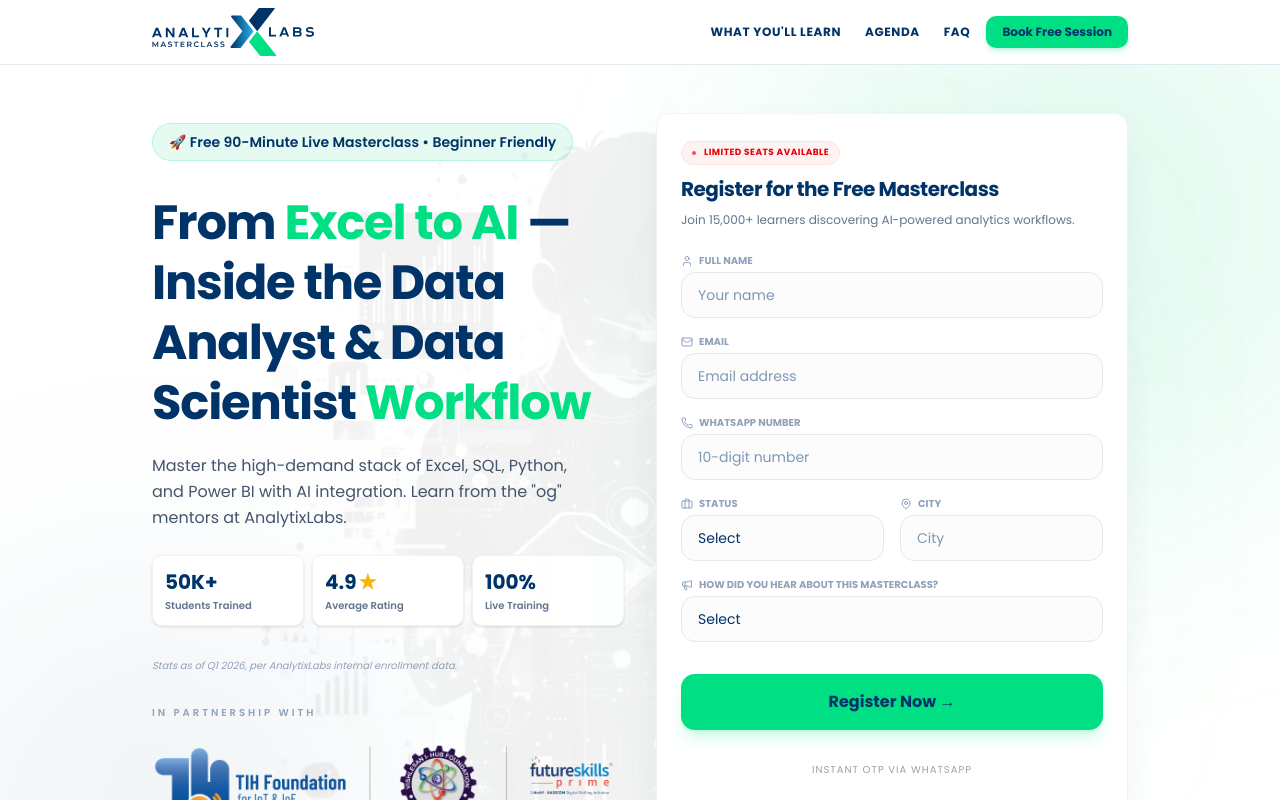
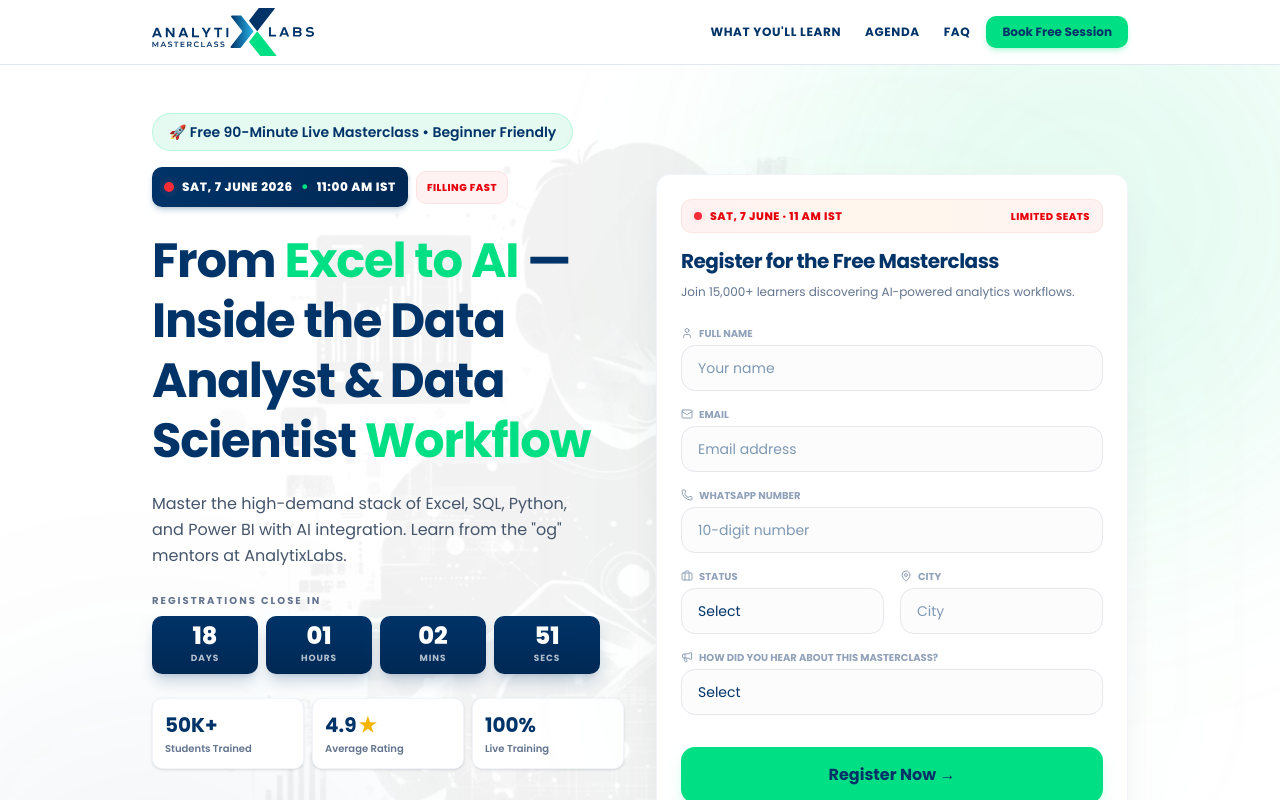
Before and after one commit to designxpo/Excel_to_AI_Landing_Page, a Next.js app: page / in a window 1280 px wide. Shown: the top 800 px of the page. Built offline with nearby package versions, Linux system fonts and the light colour scheme; no server answers; the database is empty.

Commit message:
feat: add Countdown component, update StickyCta and page

```diff
--- a/src/app/page.tsx
+++ b/src/app/page.tsx
@@ -2,6 +2,7 @@
 import Image from "next/image";
 import { RegistrationForm } from "@/components/RegistrationForm";
 import { StickyCta } from "@/components/StickyCta";
+import { Countdown } from "@/components/Countdown";
 import { Accordion, AccordionContent, AccordionItem, AccordionTrigger } from "@/components/ui/accordion";
 import { getSettings, getFaqs } from "@/lib/db";
 import SeoJsonLd from "@/components/SeoJsonLd";
@@ -63,8 +64,24 @@
         <div className="relative max-w-5xl mx-auto px-6 py-8 md:py-12 grid lg:grid-cols-2 gap-8 items-center">
           {/* Left Content */}
           <div className="z-10">
-            <div className="inline-flex items-center gap-2 bg-[#00DF83]/10 border border-[#00DF83]/20 rounded-full px-4 py-2 text-sm font-semibold text-[#003368] mb-8">
+            <div className="inline-flex items-center gap-2 bg-[#00DF83]/10 border border-[#00DF83]/20 rounded-full px-4 py-2 text-sm font-semibold text-[#003368] mb-4">
               🚀 Free 90-Minute Live Masterclass • Beginner Friendly
+            </div>
+
+            {/* Date/Time Urgency Strip */}
+            <div className="flex flex-wrap items-center gap-2 mb-6">
+              <div className="inline-flex items-center gap-2 bg-gradient-to-r from-[#003368] to-[#002854] text-white rounded-lg px-3 py-2 shadow-md shadow-[#003368]/20">
+                <span className="relative flex h-2.5 w-2.5">
+                  <span className="animate-ping absolute inline-flex h-full w-full rounded-full bg-red-400 opacity-75"></span>
+                  <span className="relative inline-flex rounded-full h-2.5 w-2.5 bg-red-500"></span>
+                </span>
+                <span className="text-xs font-extrabold uppercase tracking-wider">Sat, 7 June 2026</span>
+                <span className="text-[#00DF83] font-bold">•</span>
+                <span className="text-xs font-extrabold uppercase tracking-wider">11:00 AM IST</span>
+              </div>
+              <div className="inline-flex items-center gap-1.5 bg-red-50 border border-red-100 rounded-lg px-2.5 py-2 text-[10px] font-extrabold text-red-600 uppercase tracking-wider">
+                Filling Fast
+              </div>
             </div>
 
             <h1 className="text-3xl md:text-4xl lg:text-5xl font-bold leading-tight tracking-tight mb-5 text-[#003368]">
@@ -76,6 +93,14 @@
             <p className="text-base text-slate-600 leading-relaxed max-w-md mb-6 font-normal">
               Master the high-demand stack of Excel, SQL, Python, and Power BI with AI integration. Learn from the "og" mentors at AnalytixLabs.
             </p>
+
+            {/* Countdown to webinar */}
+            <div className="mb-6 max-w-md">
+              <p className="text-[10px] uppercase tracking-[0.2em] font-bold text-slate-500 mb-2">
+                Registrations close in
+              </p>
+              <Countdown variant="dark" />
+            </div>
 
             {/* Stats */}
             <div className="grid grid-cols-3 gap-2 mb-8">
@@ -122,9 +147,15 @@
 
             <div className="relative bg-white text-[#003368] rounded-xl p-4 md:p-6 shadow-[0_16px_40px_-8px_rgba(0,51,104,0.08)] border border-slate-100">
               <div className="mb-6">
-                <div className="inline-flex items-center gap-2 bg-red-50 text-red-600 font-bold rounded-full px-2.5 py-1 text-[9px] mb-3 uppercase tracking-wider border border-red-100">
-                  <span className="w-1 h-1 rounded-full bg-red-500 animate-pulse"></span>
-                  Limited Seats Available
+                <div className="flex items-center justify-between bg-gradient-to-r from-red-50 via-orange-50 to-red-50 border border-red-100 rounded-lg px-3 py-2 mb-4">
+                  <div className="flex items-center gap-2">
+                    <span className="relative flex h-2 w-2">
+                      <span className="animate-ping absolute inline-flex h-full w-full rounded-full bg-red-400 opacity-75"></span>
+                      <span className="relative inline-flex rounded-full h-2 w-2 bg-red-500"></span>
+                    </span>
+                    <span className="text-[11px] font-extrabold text-red-600 uppercase tracking-wider">Sat, 7 June · 11 AM IST</span>
+                  </div>
+                  <span className="text-[10px] font-extrabold text-red-600 uppercase tracking-wider">Limited Seats</span>
                 </div>
 
                 <h2 className="text-xl font-bold leading-tight mb-2 tracking-tight">
--- /dev/null
+++ b/src/components/Countdown.tsx
@@ -0,0 +1,66 @@
+'use client';
+
+import { useEffect, useState } from 'react';
+
+// 7 June 2026, 11:00 AM IST = 05:30 UTC
+const TARGET_MS = new Date('2026-06-07T05:30:00.000Z').getTime();
+
+function pad(n: number) {
+  return n.toString().padStart(2, '0');
+}
+
+export function Countdown({ variant = 'dark' }: { variant?: 'dark' | 'light' }) {
+  const [now, setNow] = useState<number | null>(null);
+
+  useEffect(() => {
+    setNow(Date.now());
+    const id = setInterval(() => setNow(Date.now()), 1000);
+    return () => clearInterval(id);
+  }, []);
+
+  if (now === null) {
+    // SSR / first paint — render the layout but with zeros, no hydration mismatch
+    return <CountdownGrid days={0} hours={0} mins={0} secs={0} variant={variant} />;
+  }
+
+  const diff = Math.max(0, TARGET_MS - now);
+  if (diff === 0) {
+    return (
+      <div className="text-center text-sm font-extrabold text-[#003368] uppercase tracking-widest py-2">
+        Session in progress — join now
+      </div>
+    );
+  }
+
+  const days = Math.floor(diff / 86_400_000);
+  const hours = Math.floor((diff % 86_400_000) / 3_600_000);
+  const mins = Math.floor((diff % 3_600_000) / 60_000);
+  const secs = Math.floor((diff % 60_000) / 1_000);
+
+  return <CountdownGrid days={days} hours={hours} mins={mins} secs={secs} variant={variant} />;
+}
+
+function CountdownGrid({ days, hours, mins, secs, variant }: { days: number; hours: number; mins: number; secs: number; variant: 'dark' | 'light' }) {
+  const cellBase = variant === 'dark'
+    ? 'bg-gradient-to-b from-[#003368] to-[#002854] text-white shadow-lg shadow-[#003368]/20'
+    : 'bg-white border border-slate-200 text-[#003368] shadow-sm';
+  const labelTone = variant === 'dark' ? 'text-white/70' : 'text-slate-500';
+
+  return (
+    <div className="grid grid-cols-4 gap-2">
+      <Cell value={pad(days)} label="Days" cellBase={cellBase} labelTone={labelTone} />
+      <Cell value={pad(hours)} label="Hours" cellBase={cellBase} labelTone={labelTone} />
+      <Cell value={pad(mins)} label="Mins" cellBase={cellBase} labelTone={labelTone} />
+      <Cell value={pad(secs)} label="Secs" cellBase={cellBase} labelTone={labelTone} />
+    </div>
+  );
+}
+
+function Cell({ value, label, cellBase, labelTone }: { value: string; label: string; cellBase: string; labelTone: string }) {
+  return (
+    <div className={`${cellBase} rounded-lg py-2 px-1 text-center`}>
+      <div className="text-xl md:text-2xl font-extrabold tabular-nums leading-none">{value}</div>
+      <div className={`${labelTone} text-[9px] uppercase tracking-widest font-bold mt-1`}>{label}</div>
+    </div>
+  );
+}
--- a/src/components/StickyCta.tsx
+++ b/src/components/StickyCta.tsx
@@ -32,8 +32,8 @@
         <div className="hidden md:flex md:items-center md:gap-3 md:leading-tight">
           <img src="/fire.gif" alt="" aria-hidden="true" className="h-10 w-10 flex-shrink-0" />
           <div className="flex flex-col">
-            <span className="text-[11px] uppercase tracking-widest font-bold text-[#00DF83]">Limited Free Seats · Live Online Masterclass</span>
-            <span className="text-base font-extrabold text-[#003368]">Reserve your free spot before registrations close.</span>
+            <span className="text-[11px] uppercase tracking-widest font-bold text-[#00DF83]">Sat, 7 June 2026 · 11:00 AM IST · Live Online</span>
+            <span className="text-base font-extrabold text-[#003368]">Limited free seats — reserve yours before registrations close.</span>
           </div>
         </div>
         <a
@@ -43,7 +43,7 @@
           <span className="flex items-center gap-2 md:hidden">
             <img src="/fire.gif" alt="" aria-hidden="true" className="h-9 w-9 flex-shrink-0" />
             <span className="flex flex-col text-left leading-tight">
-              <span className="text-[10px] uppercase tracking-wider font-bold text-[#00DF83]">Limited Free Seats · Live Online</span>
+              <span className="text-[10px] uppercase tracking-wider font-bold text-[#00DF83]">7 Jun · 11 AM IST · Free Online</span>
               <span className="text-sm font-extrabold text-white">Book Your Free Spot Now</span>
             </span>
           </span>
```
